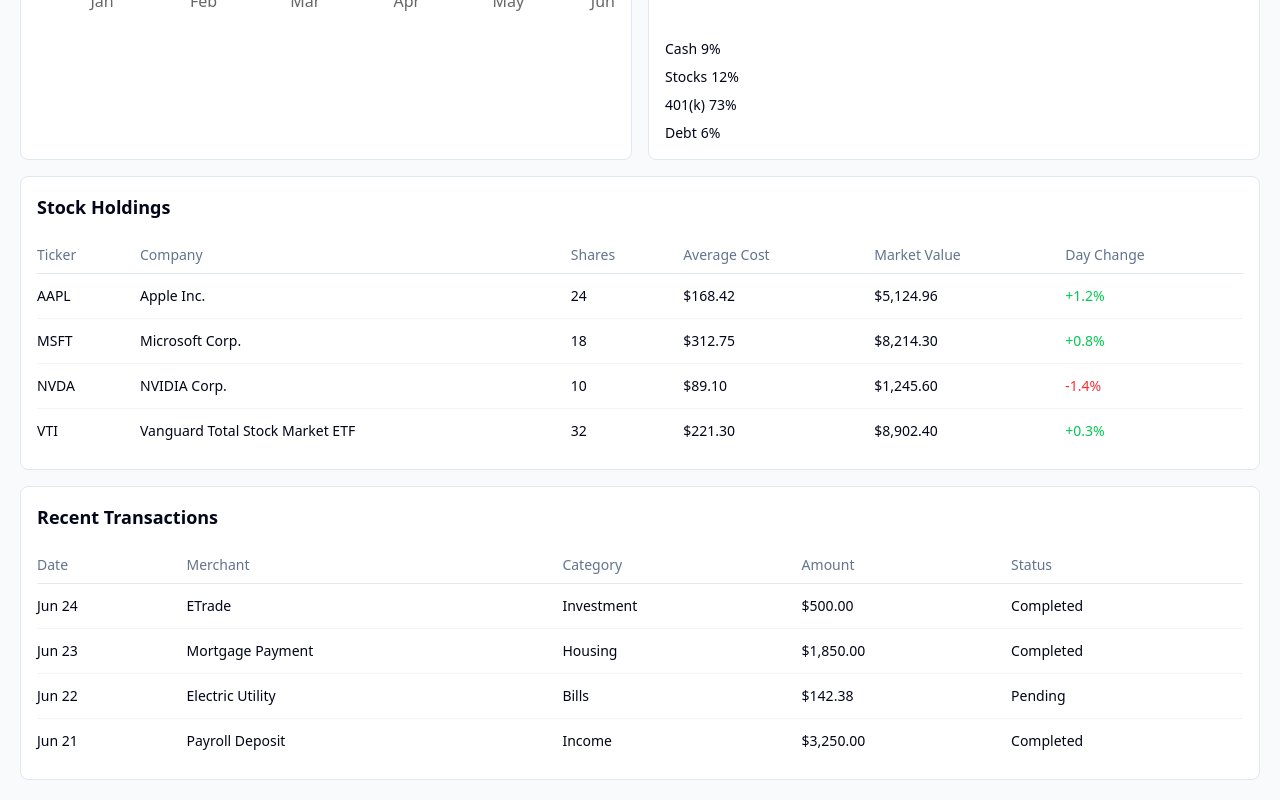
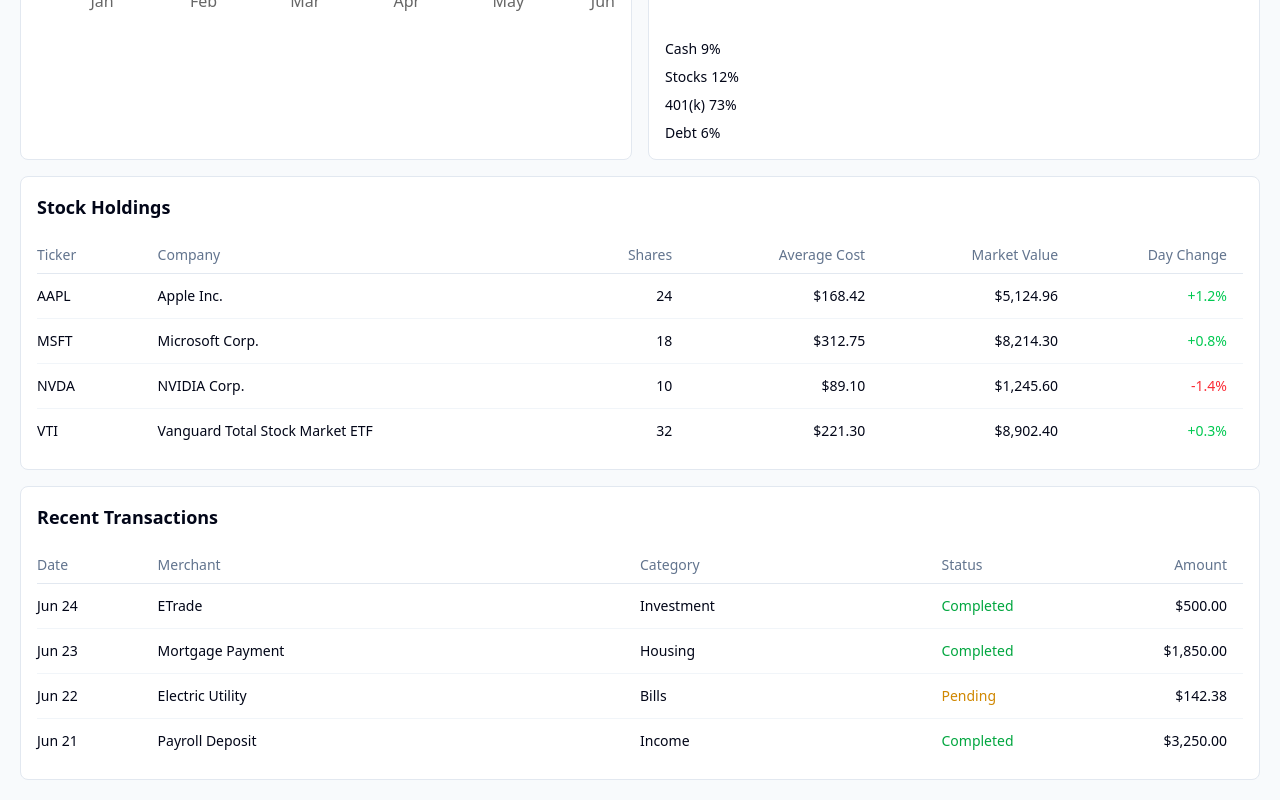
Before and after one commit to Austin-Tillotson/financial-app-project, a Next.js app: page / in a window 1280 px wide. Shown: the part 574-1374 px from the top of the page. Built offline with nearby package versions, Linux system fonts and the light colour scheme.

Commit message:
updated the table styling with better text alignment

```diff
--- a/src/app/globals.css
+++ b/src/app/globals.css
@@ -20,7 +20,7 @@
 }
 
 .dashboard-card-header {
-  @apply mb-4 text-lg font-semibold text-slate-950
+  @apply mb-4 text-lg font-semibold text-slate-950;
 }
 
 .dashboard-table {
--- a/src/components/dashboard/StockHoldingsTable.tsx
+++ b/src/components/dashboard/StockHoldingsTable.tsx
@@ -14,26 +14,34 @@
         <h2 className="dashboard-card-header">Stock Holdings</h2>
 
         <table className="dashboard-table">
+          <colgroup>
+            <col className="w-25" />
+            <col className="w-80" />
+            <col className="w-30" />
+            <col className="w-40" />
+            <col className="w-40" />
+            <col className="w-35" />
+          </colgroup>
           <thead>
             <tr className="dashboard-table-head-row">
               <th className="dashboard-table-header-cell">Ticker</th>
               <th className="dashboard-table-header-cell">Company</th>
-              <th className="dashboard-table-header-cell">Shares</th>
-              <th className="dashboard-table-header-cell">Average Cost</th>
-              <th className="dashboard-table-header-cell">Market Value</th>
-              <th className="dashboard-table-header-cell">Day Change</th>
+              <th className="dashboard-table-header-cell text-right">Shares</th>
+              <th className="dashboard-table-header-cell text-right">Average Cost</th>
+              <th className="dashboard-table-header-cell text-right">Market Value</th>
+              <th className="dashboard-table-header-cell text-right">Day Change</th>
             </tr>
           </thead>
 
           <tbody>
             {stockHoldings.map((stock) => (
               <tr className="dashboard-table-row" key={stock.ticker}>
-                <td className="dashboard-table-cell">{stock.ticker}</td>
+                <td className="dashboard-table-cell font-medium">{stock.ticker}</td>
                 <td className="dashboard-table-cell">{stock.company}</td>
-                <td className="dashboard-table-cell">{stock.shares}</td>
-                <td className="dashboard-table-cell">{stock.averageCost}</td>
-                <td className="dashboard-table-cell">{stock.marketValue}</td>
-                <td className={trendStyles[stock.trend]}>
+                <td className="dashboard-table-cell text-right">{stock.shares}</td>
+                <td className="dashboard-table-cell text-right">{stock.averageCost}</td>
+                <td className="dashboard-table-cell text-right">{stock.marketValue}</td>
+                <td className={`dashboard-table-cell text-right ${trendStyles[stock.trend]}`}>
                   {stock.dayChange}
                 </td>
               </tr>
--- a/src/components/dashboard/TransactionsTable.tsx
+++ b/src/components/dashboard/TransactionsTable.tsx
@@ -1,5 +1,11 @@
 import { transactions } from "@/data/dashboard";
 import { Card } from "@/components/ui/Card";
+
+const statusStyles = {
+  Completed: "text-green-600",
+  Pending: "text-yellow-600",
+  Scheduled: "text-blue-600",
+};
 
 export function TransactionsTable() {
   return (
@@ -8,13 +14,20 @@
         <h2 className="dashboard-card-header">Recent Transactions</h2>
 
         <table className="dashboard-table">
+          <colgroup>
+            <col className="w-25" />
+            <col className="w-100" />
+            <col className="w-62.5" />
+            <col className="w-31.25" />
+            <col className="w-31.25" />
+          </colgroup>
           <thead>
             <tr className="dashboard-table-head-row">
               <th className="dashboard-table-header-cell">Date</th>
               <th className="dashboard-table-header-cell">Merchant</th>
               <th className="dashboard-table-header-cell">Category</th>
-              <th className="dashboard-table-header-cell">Amount</th>
               <th className="dashboard-table-header-cell">Status</th>
+              <th className="dashboard-table-header-cell text-right">Amount</th>
             </tr>
           </thead>
 
@@ -25,10 +38,12 @@
                 key={`${transaction.date}-${transaction.merchant}`}
               >
                 <td className="dashboard-table-cell">{transaction.date}</td>
-                <td className="dashboard-table-cell">{transaction.merchant}</td>
+                <td className="dashboard-table-cell font-medium">{transaction.merchant}</td>
                 <td className="dashboard-table-cell">{transaction.category}</td>
-                <td className="dashboard-table-cell">{transaction.amount}</td>
-                <td className="dashboard-table-cell">{transaction.status}</td>
+                <td className={`dashboard-table-cell ${statusStyles[transaction.status]}`}>
+                  {transaction.status}
+                </td>
+                <td className="dashboard-table-cell text-right">{transaction.amount}</td>
               </tr>
             ))}
           </tbody>
```
